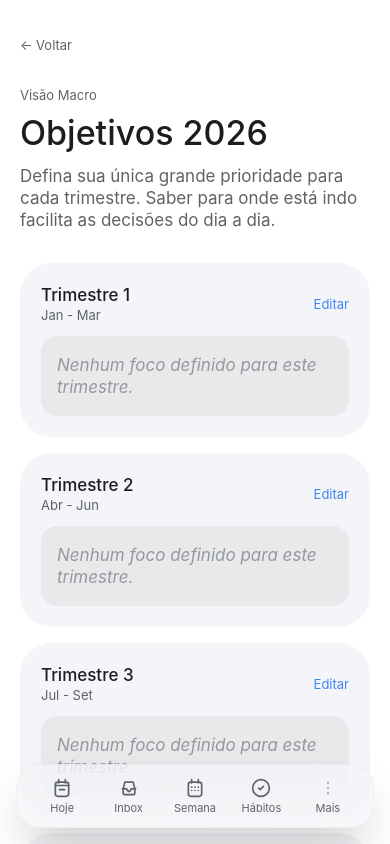
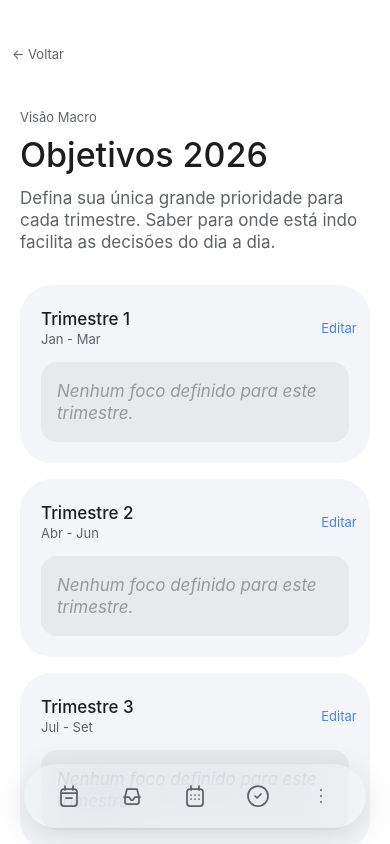
Before and after one commit to borgeszinh0/onboarding-quiz, a Next.js app: page /objetivos in a window 390 px wide. Shown: the top 844 px of the page. Built offline with nearby package versions, Linux system fonts and the light colour scheme; no server answers.

Commit message:
style: fix iOS UX bugs and implement immersive floating dock

```diff
--- a/app/globals.css
+++ b/app/globals.css
@@ -105,6 +105,7 @@ body {
     system-ui, sans-serif;
   -webkit-font-smoothing: antialiased;
   text-rendering: optimizeLegibility;
+  overscroll-behavior-y: none;
 }
 
 /* ---------- Primitivas ---------- */
--- a/app/layout.tsx
+++ b/app/layout.tsx
@@ -40,6 +40,8 @@ export const viewport: Viewport = {
   ],
   width: "device-width",
   initialScale: 1,
+  maximumScale: 1,
+  userScalable: false,
   viewportFit: "cover",
 };
 
--- a/app/objetivos/page.tsx
+++ b/app/objetivos/page.tsx
@@ -32,7 +32,7 @@ export default function ObjetivosPage() {
 
   return (
     <main className="mx-auto w-full max-w-xl px-5 pb-32 pt-8">
-      <Link href="/mais" className="mb-8 inline-block a-caption text-[color:var(--label-secondary)] hover:text-[color:var(--label)]">
+      <Link href="/mais" className="mb-8 inline-flex a-hit-44 items-center -ml-2 a-caption text-[color:var(--label-secondary)] hover:text-[color:var(--label)]">
         ← Voltar
       </Link>
 
@@ -54,7 +54,7 @@ export default function ObjetivosPage() {
                 <button
                   type="button"
                   onClick={() => startEdit(q.id)}
-                  className="a-caption text-[color:var(--accent-text)] hover:opacity-80"
+                  className="a-hit-44 -mr-3 a-caption text-[color:var(--accent-text)] hover:opacity-80"
                 >
                   Editar
                 </button>
--- a/app/perfil/page.tsx
+++ b/app/perfil/page.tsx
@@ -19,7 +19,7 @@ export default function PerfilPage() {
 
   return (
     <main className="mx-auto w-full max-w-xl px-5 pb-32 pt-8">
-      <Link href="/mais" className="mb-8 inline-block a-caption text-[color:var(--label-secondary)] hover:text-[color:var(--label)]">
+      <Link href="/mais" className="mb-8 inline-flex a-hit-44 items-center -ml-2 a-caption text-[color:var(--label-secondary)] hover:text-[color:var(--label)]">
         ← Voltar
       </Link>
 
--- a/components/Header.tsx
+++ b/components/Header.tsx
@@ -54,17 +54,17 @@ function SyncBadge() {
   );
 }
 
-function NavIcon({ icon }: { icon: (typeof MOBILE_TABS)[number]["icon"] }) {
+function NavIcon({ icon, active }: { icon: (typeof MOBILE_TABS)[number]["icon"], active?: boolean }) {
   return (
     <svg
       aria-hidden
       viewBox="0 0 24 24"
-      className="h-5 w-5"
+      className="h-6 w-6 transition-all duration-200"
       fill="none"
       stroke="currentColor"
       strokeLinecap="round"
       strokeLinejoin="round"
-      strokeWidth="2"
+      strokeWidth={active ? "2.5" : "1.75"}
     >
       {icon === "today" && (
         <>
@@ -189,10 +189,12 @@ export default function Header() {
 
       <nav
         aria-label="Navegação principal"
-        className="fixed inset-x-4 bottom-[calc(16px+env(safe-area-inset-bottom))] z-40 h-[64px] rounded-3xl border shadow-2xl backdrop-blur-2xl sm:hidden transition-all duration-300"
+        className="fixed inset-x-6 bottom-[calc(16px+env(safe-area-inset-bottom))] z-40 h-[64px] rounded-full sm:hidden shadow-[0_8px_32px_rgba(0,0,0,0.12)] dark:shadow-none"
         style={{
-          borderColor: "color-mix(in oklab, var(--separator) 50%, transparent)",
-          background: "color-mix(in oklab, var(--bg-elevated) 70%, transparent)",
+          background: "color-mix(in oklab, var(--bg-elevated) 35%, transparent)",
+          backdropFilter: "blur(24px) saturate(180%)",
+          WebkitBackdropFilter: "blur(24px) saturate(180%)",
+          border: "1px solid color-mix(in oklab, var(--separator) 15%, transparent)",
         }}
       >
         <div className="mx-auto flex h-full max-w-xl items-center justify-between px-3">
@@ -210,20 +212,16 @@ export default function Header() {
                 key={item.href}
                 href={item.href}
                 aria-current={active ? "page" : undefined}
-                className="group relative flex flex-1 flex-col items-center justify-center gap-1 rounded-3xl h-[52px] transition-all duration-300"
+                className="group flex flex-1 items-center justify-center h-full active:scale-95 transition-transform duration-200"
                 style={{
                   color: active ? "var(--label)" : "var(--label-secondary)"
                 }}
               >
-                {active && (
-                  <span
-                    aria-hidden
-                    className="absolute inset-0 rounded-3xl opacity-[0.08] dark:opacity-[0.15]"
-                    style={{ background: "var(--gemini-grad)" }}
-                  />
-                )}
-                <NavIcon icon={item.icon} />
-                <span className="text-[11px] leading-[13px]">{item.label}</span>
+                <div
+                  className={`flex items-center justify-center transition-all duration-300 ${active ? "bg-[color:var(--fill-subtle)] rounded-full w-[72px] h-[52px]" : "w-[52px] h-[52px]"}`}
+                >
+                  <NavIcon icon={item.icon} active={active} />
+                </div>
               </Link>
             );
           })}
```
Also changed, not shown: 1 other file (tests, documents, lock files or other folders).
